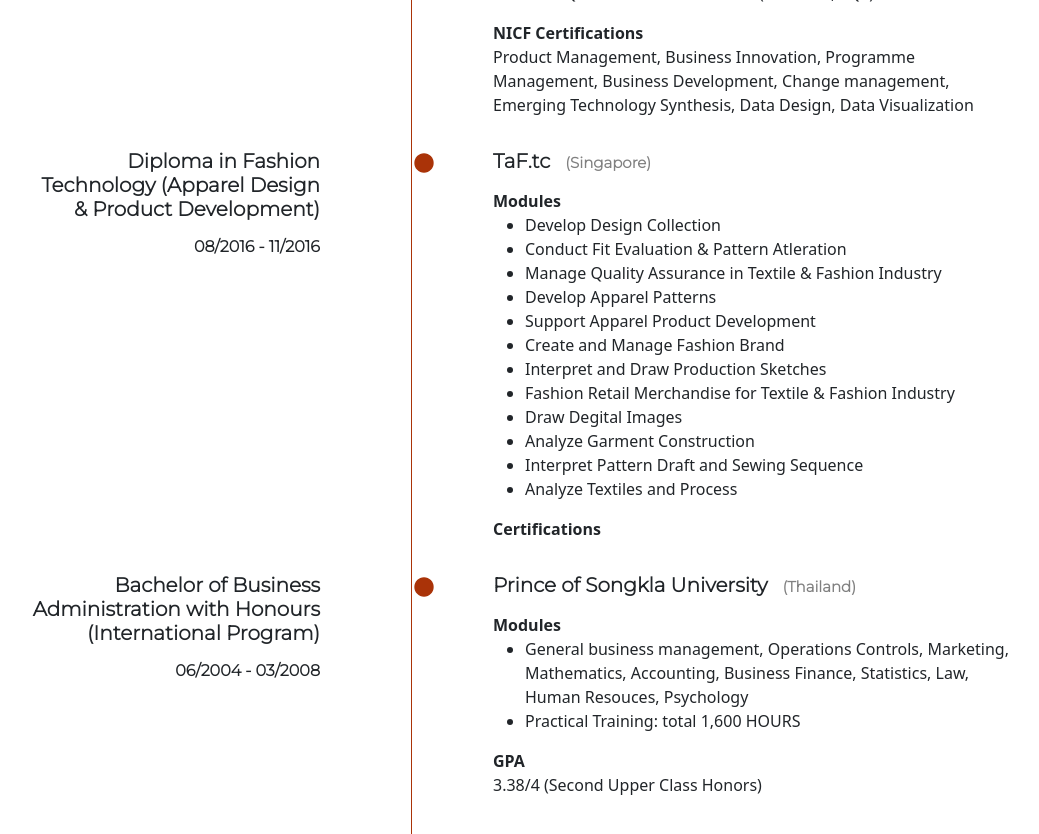
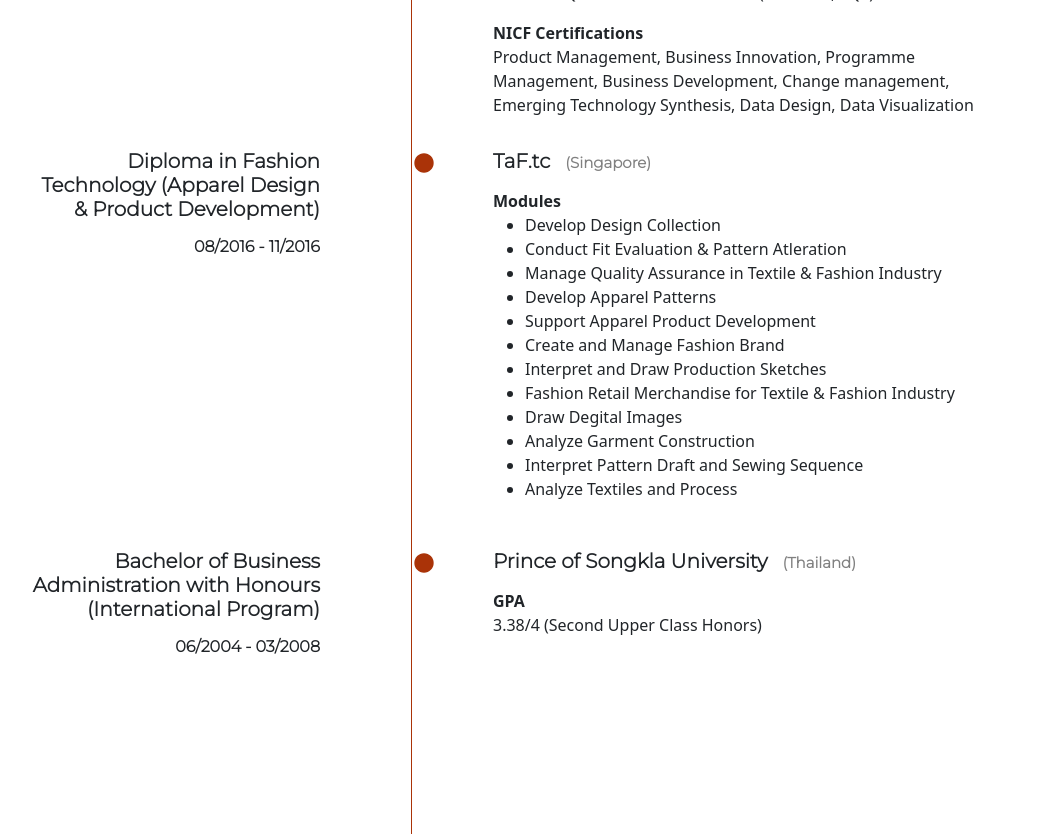
Before and after one commit to annette-p/annette-portfolio, a React (Create React App) app: page /educations in a window 1280 px wide. Shown: the part 1080-1914 px from the top of the page, without its empty margins (118-1157 px from the left). Built offline with nearby package versions, Linux system fonts and the light colour scheme.

Commit message:
add conditional rendering for education module

```diff
--- a/src/data/educations.json
+++ b/src/data/educations.json
@@ -59,9 +59,7 @@
             "Interpret Pattern Draft and Sewing Sequence",
             "Analyze Textiles and Process"
         ],
-        "details":{
-            "Certifications": ""
-        }
+        "details":{}
     },
     {
         "course": "Bachelor of Business Administration with Honours (International Program)",
@@ -69,10 +67,6 @@
         "country": "Thailand",
         "start": "06/2004",
         "end": "03/2008",
-        "modules": [
-            "General business management, Operations Controls, Marketing, Mathematics, Accounting, Business Finance, Statistics, Law, Human Resouces, Psychology",
-            "Practical Training: total 1,600 HOURS"
-        ],
         "details":{
             "GPA": "3.38/4 (Second Upper Class Honors)"
         }
--- a/src/pages/EducationPage.js
+++ b/src/pages/EducationPage.js
@@ -25,6 +25,8 @@
                                     <h5>{education.institution}
                                         <span className='country'>({education.country})</span>
                                     </h5>
+                                    {education.hasOwnProperty("modules") ?
+                                        <div>
                                             <div className='mt-3 fw-bold'>Modules</div>
                                             <ul>
                                                 {education.modules.map ((module, moduleIndex) => {
@@ -33,6 +35,9 @@
                                                     )
                                                 })}
                                             </ul>
+                                        </div>
+                                    : null}
+
                                     {/* https://stackoverflow.com/a/5737136 */}
                                     {Object.keys(education.details).map((key, detailIndex) => {
                                         return (
@@ -42,7 +47,6 @@
                                             </div>
                                         )
                                     })}
-
                                 </div>
                             </div>
                             <hr className='d-block d-md-none experiences-hline'></hr>
```
Lines whose indentation alone changed are shown as unchanged.
